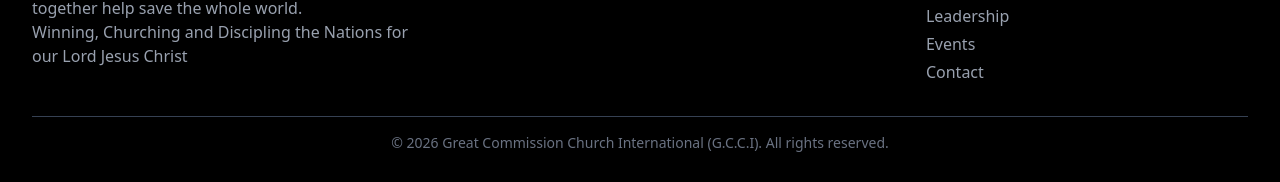
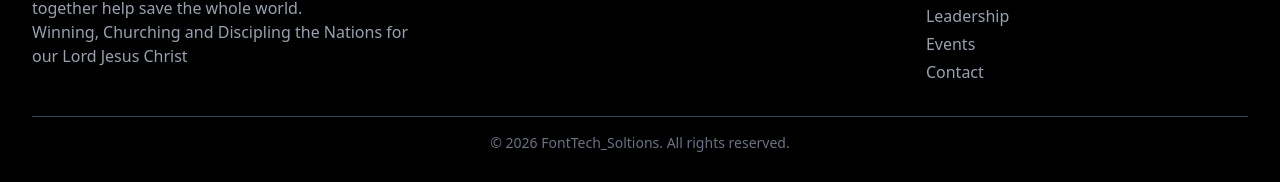
Before and after one commit to Geraldkpelevi/ChurchSoft-website, a React (Vite) app: page / in a window 1280 px wide. Shown: the part 4755-4937 px from the top of the page. Built offline with nearby package versions, Linux system fonts and the light colour scheme.

Commit message:
copy right fixed

```diff
--- a/src/components/layouts/Footer.jsx
+++ b/src/components/layouts/Footer.jsx
@@ -41,7 +41,7 @@ export default function Footer() {
 
         {/* Bottom Section */}
         <div className="mt-8 border-t border-gray-700 pt-4 text-center text-gray-500 text-sm">
-          &copy; {new Date().getFullYear()} Great Commission Church International (G.C.C.I). All rights reserved.
+          &copy; {new Date().getFullYear()} FontTech_Soltions. All rights reserved.
         </div>
       </div>
     </footer>
```
